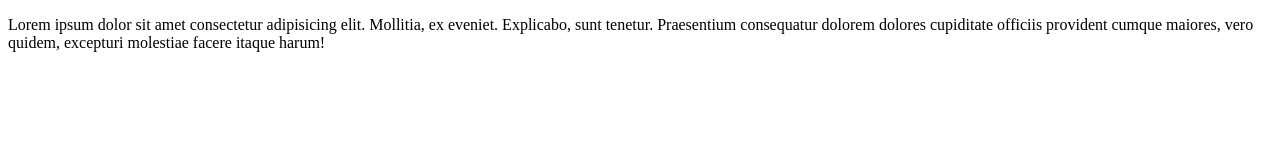
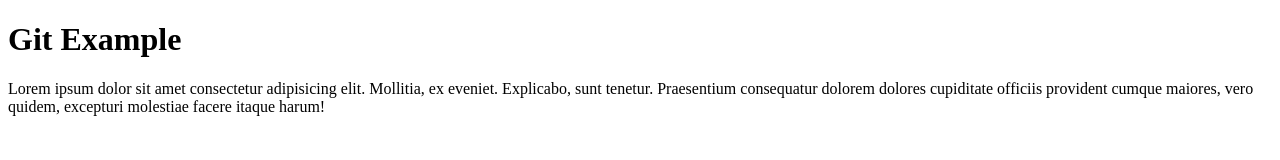
Before and after one commit to vasu4982/git_example, a plain HTML site: page index.html in a window 1280 px wide. Drawn offline with Linux system fonts and the light colour scheme.

Commit message:
Ädded h1 to index.html

```diff
--- a/index.html
+++ b/index.html
@@ -6,6 +6,7 @@
     <title>Git Example</title>
 </head>
 <body>
+    <h1>Git Example</h1>
     <p>Lorem ipsum dolor sit amet consectetur adipisicing elit. Mollitia, ex eveniet. Explicabo, sunt tenetur. Praesentium consequatur dolorem dolores cupiditate officiis provident cumque maiores, vero quidem, excepturi molestiae facere itaque harum!</p>
 </body>
 </html>
```
